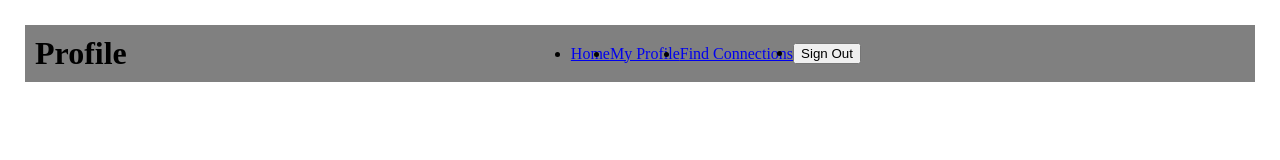
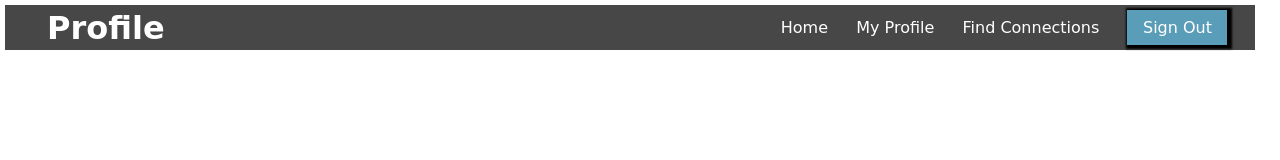
Before and after one commit to Bearmeadow92/Web_Fundamentals, a plain HTML site: page Styling/CSS/Flex_Navbar_assignment/index.html in a window 1280 px wide. Drawn offline with Linux system fonts and the light colour scheme.

Commit message:
commit to git assignment'

```diff
--- a/Styling/CSS/Flex_Navbar_assignment/style.css
+++ b/Styling/CSS/Flex_Navbar_assignment/style.css
@@ -1,17 +1,38 @@
 *{
     margin: auto;
+    font-family: cursive;
 }
 .nav{
-    margin: 25px;
-    background-color: grey;
+    height: 45px;
+    width: 1250px;
+    margin: 5px;
+    background-color: rgb(71, 71, 71);
     display: flex;
 }
 .nav-title{
     margin: 10px;
     display: flex;
+    padding: 32px;
     align-items: flex-end;
+    color: white;
 }
 .nav-links{
     display: flex;
-
+    width: 475px;
+    list-style-type: none;
+    margin-left: 520px;
 }
+.nav a{
+    text-decoration: none;
+    color: white;
+    width: 50px;
+}
+.btn{
+    height: 35px;
+    width: 100px;
+    background-color: rgb(90, 157, 184);
+    color: white;
+    border-style: inherit;
+    font-size: 16px;
+    box-shadow: 2px 1px 2px 3px black;
+}
```
Also changed, not shown: 1 other file.
